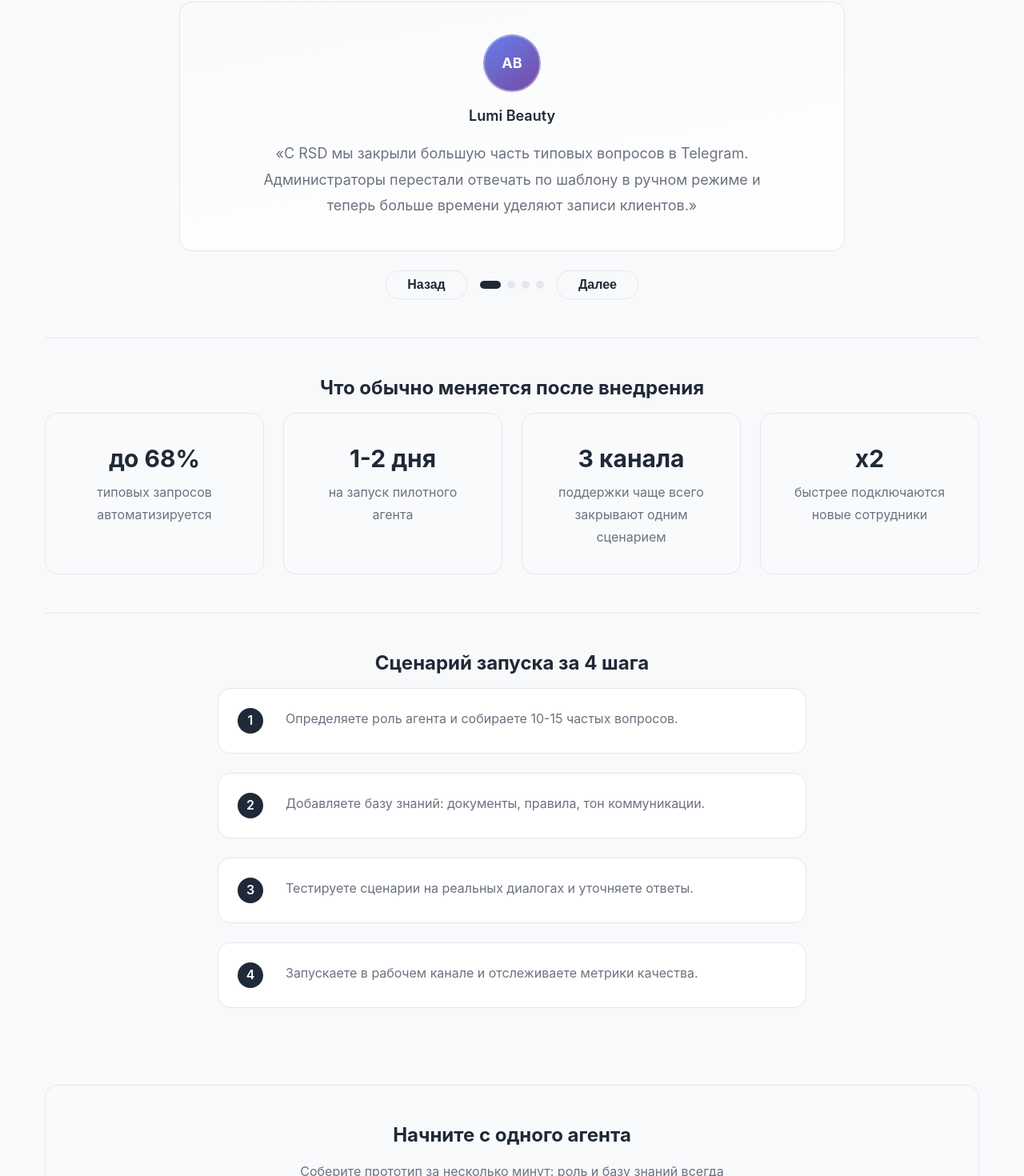
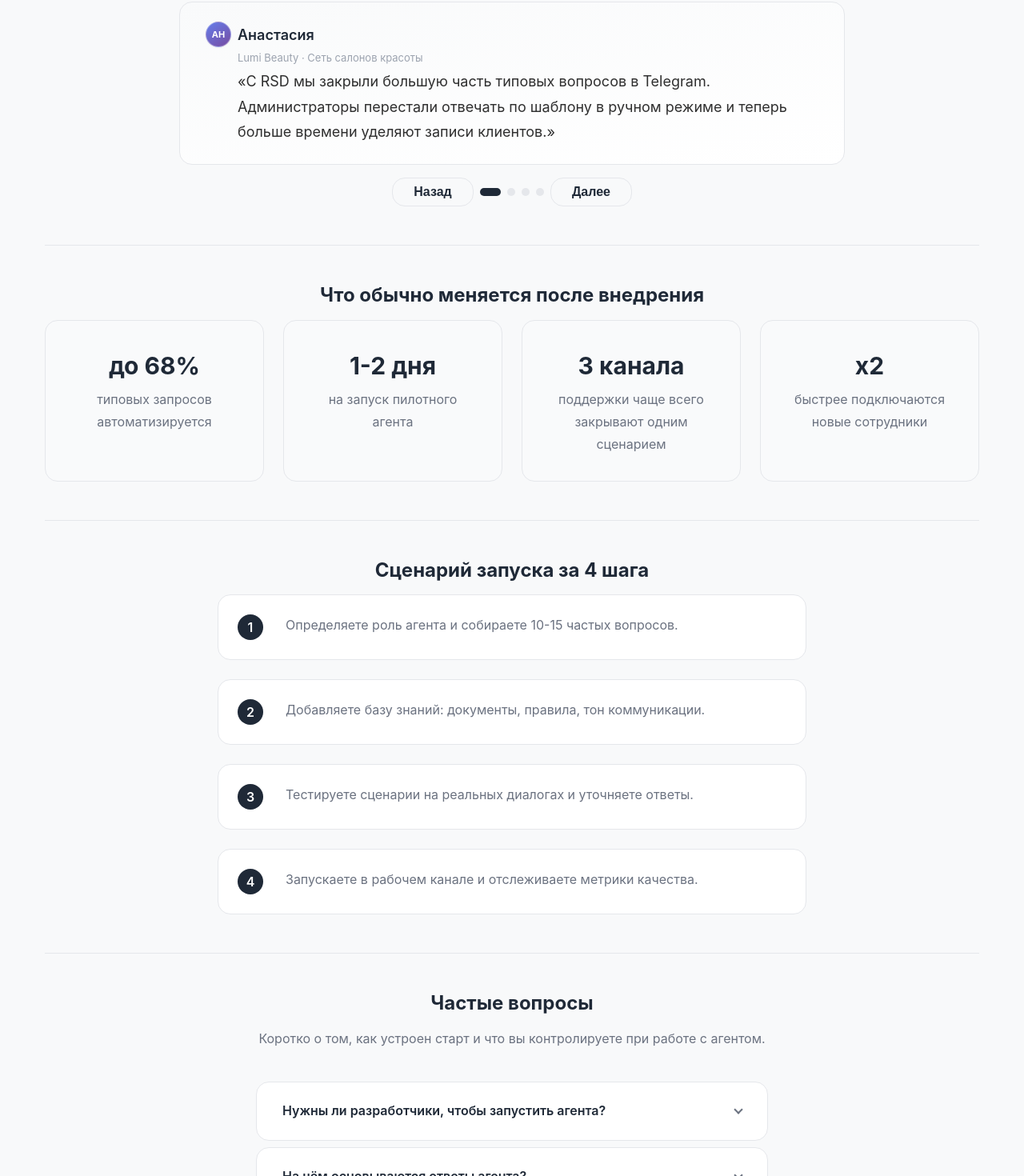
Before and after one commit to glinochka/RSD, a React (Vite) app in the folder frontend/: page / in a window 1280 px wide. Shown: the part 1330-2800 px from the top of the page at 80% size. Built offline with nearby package versions, Linux system fonts and the light colour scheme; no server answers.

Commit message:
robot txt and design

```diff
--- a/frontend/src/pages/Main.jsx
+++ b/frontend/src/pages/Main.jsx
@@ -32,26 +32,30 @@ const VALUE_HIGHLIGHTS = [
 const TESTIMONIALS = [
   {
     id: 'review-1',
-    name: 'Анастасия, владелец сети салонов',
+    name: 'Анастасия',
     company: 'Lumi Beauty',
+    segment: 'Сеть салонов красоты',
     text: 'С RSD мы закрыли большую часть типовых вопросов в Telegram. Администраторы перестали отвечать по шаблону в ручном режиме и теперь больше времени уделяют записи клиентов.',
   },
   {
     id: 'review-2',
-    name: 'Руслан, операционный директор',
+    name: 'Руслан',
     company: 'GreenBox Logistics',
+    segment: 'Логистика и доставка',
     text: 'За первую неделю запустили агента для входящих обращений от партнеров. Сократилось количество эскалаций, а ответы по SLA стали заметно стабильнее.',
   },
   {
     id: 'review-3',
-    name: 'Марина, основатель онлайн-школы',
+    name: 'Марина',
     company: 'Focus Learning',
+    segment: 'Онлайн-образование',
     text: 'Мы загрузили базу материалов и регламенты, и агент начал помогать ученикам 24/7. Команда поддержки обрабатывает сложные кейсы, а не повторяющиеся вопросы.',
   },
   {
     id: 'review-4',
-    name: 'Илья, руководитель продаж',
+    name: 'Илья',
     company: 'TechNova',
+    segment: 'B2B SaaS, продажи',
     text: 'Агент берет первый контакт и квалификацию заявок. Менеджеры получают уже подготовленные диалоги и быстрее доводят клиентов до демо.',
   },
 ];
@@ -86,17 +90,50 @@ const LAUNCH_STEPS = [
   'Запускаете в рабочем канале и отслеживаете метрики качества.',
 ];
 
+const FAQ_ITEMS = [
+  {
+    id: 'faq-1',
+    question: 'Нужны ли разработчики, чтобы запустить агента?',
+    answer:
+      'Нет. Вы задаёте роль, промпт и прикрепляете документы — агент готов к диалогу в Telegram. Доработки и уточнения сценария можно делать самостоятельно, без кода.',
+  },
+  {
+    id: 'faq-2',
+    question: 'На чём основываются ответы агента?',
+    answer:
+      'Агент опирается на загруженные вами материалы и инструкции. Вы контролируете тон и границы тем: типовые вопросы закрывает агент, сложные случаи остаются за людьми.',
+  },
+  {
+    id: 'faq-3',
+    question: 'Можно ли использовать корпоративные документы?',
+    answer:
+      'Платформа рассчитана на рабочий контекст: регламенты, прайсы, FAQ. Обращайте внимание на политику обработки данных в вашей организации и настройки доступа к боту.',
+  },
+  {
+    id: 'faq-4',
+    question: 'Сколько времени занимает первый запуск?',
+    answer:
+      'Часто достаточно от нескольких часов до пары дней: зависит от объёма базы знаний и того, насколько детально вы хотите прогнать тестовые диалоги перед включением для клиентов.',
+  },
+];
+
 const getInitials = (name) => {
-  const parts = name.replace(/,/g, ' ').split(/\s+/).filter(Boolean);
-  const first = parts[0]?.[0] ?? '?';
-  const second = parts[1]?.[0] ?? '';
-  return `${first}${second}`.toUpperCase();
+  const trimmed = name.trim();
+  if (!trimmed) return '?';
+  const parts = trimmed.replace(/,/g, ' ').split(/\s+/).filter(Boolean);
+  if (parts.length >= 2) {
+    return `${parts[0][0]}${parts[1][0]}`.toUpperCase();
+  }
+  const word = parts[0];
+  if (word.length >= 2) return `${word[0]}${word[1]}`.toUpperCase();
+  return word[0].toUpperCase();
 };
 
 const Main = () => {
   const navigate = useNavigate();
   const { isAuthenticated } = useAuth();
   const [activeTestimonialIndex, setActiveTestimonialIndex] = useState(0);
+  const [openFaqId, setOpenFaqId] = useState(null);
 
   const handleCreateAgent = () => {
     if (isAuthenticated) {
@@ -170,13 +207,25 @@ const Main = () => {
           <div className="testimonial-carousel" aria-live="polite">
             <article
               className="testimonial-card"
-              aria-label={`Отзыв: ${activeTestimonial.company}, ${activeTestimonial.name}`}
+              aria-label={`Отзыв: ${activeTestimonial.name}, ${activeTestimonial.company}`}
             >
-              <div className="testimonial-avatar" aria-hidden="true">
-                {getInitials(activeTestimonial.name)}
+              <div key={activeTestimonial.id} className="testimonial-card-body">
+                <div className="testimonial-card-top">
+                  <div className="testimonial-avatar" aria-hidden="true">
+                    {getInitials(activeTestimonial.name)}
+                  </div>
+                  <p className="testimonial-person-name">{activeTestimonial.name}</p>
+                </div>
+                <p className="testimonial-meta">
+                  <span className="testimonial-company-part">{activeTestimonial.company}</span>
+                  <span className="testimonial-meta-dot" aria-hidden="true">
+                    {' '}
+                    ·{' '}
+                  </span>
+                  <span className="testimonial-segment">{activeTestimonial.segment}</span>
+                </p>
+                <p className="testimonial-text">«{activeTestimonial.text}»</p>
               </div>
-              <p className="testimonial-company">{activeTestimonial.company}</p>
-              <p className="testimonial-text">«{activeTestimonial.text}»</p>
             </article>
             <div className="testimonial-controls">
               <button type="button" className="btn btn-outline testimonial-nav-btn" onClick={handlePrevTestimonial}>
@@ -227,6 +276,45 @@ const Main = () => {
           </ol>
         </section>
 
+        <section className="faq-section" aria-labelledby="faq-heading">
+          <h2 id="faq-heading" className="section-title">
+            Частые вопросы
+          </h2>
+          <p className="section-lead section-lead-tight">
+            Коротко о том, как устроен старт и что вы контролируете при работе с агентом.
+          </p>
+          <div className="faq-list">
+            {FAQ_ITEMS.map((item) => {
+              const isOpen = openFaqId === item.id;
+              return (
+                <div key={item.id} className={`faq-item${isOpen ? ' is-open' : ''}`}>
+                  <button
+                    type="button"
+                    className="faq-summary"
+                    aria-expanded={isOpen}
+                    aria-controls={`faq-panel-${item.id}`}
+                    id={`faq-trigger-${item.id}`}
+                    onClick={() => setOpenFaqId(isOpen ? null : item.id)}
+                  >
+                    {item.question}
+                  </button>
+                  <div
+                    id={`faq-panel-${item.id}`}
+                    role="region"
+                    aria-labelledby={`faq-trigger-${item.id}`}
+                    aria-hidden={!isOpen}
+                    className="faq-answer-shell"
+                  >
+                    <div className="faq-answer-inner">
+                      <p className="faq-answer">{item.answer}</p>
+                    </div>
+                  </div>
+                </div>
+              );
+            })}
+          </div>
+        </section>
+
         <section className="cta-band" aria-labelledby="cta-heading">
           <div className="cta-band-inner">
             <h2 id="cta-heading">Начните с одного агента</h2>
--- a/frontend/src/styles/main.css
+++ b/frontend/src/styles/main.css
@@ -92,6 +92,11 @@
   min-height: 0;
 }
 
+/* Небольшой зазор под последним сообщением (только герой на главной; авторизация без изменений) */
+.hero-media .agent-chat-showcase__messages {
+  padding-bottom: var(--spacing-sm);
+}
+
 /* Shared section headings */
 .section-title {
   text-align: center;
@@ -153,6 +158,8 @@
 
 /* Testimonials */
 .testimonials {
+  --testimonial-avatar-size: 2rem;
+  --testimonial-inline-offset: calc(var(--testimonial-avatar-size) + var(--spacing-sm));
   padding: var(--spacing-3xl) 0;
   border-top: 1px solid var(--color-border);
 }
@@ -163,60 +170,122 @@
 }
 
 .testimonial-card {
-  padding: var(--spacing-2xl);
+  padding: var(--spacing-lg) var(--spacing-xl);
   border: 1px solid var(--color-border);
   border-radius: var(--radius-lg);
   background: linear-gradient(170deg, var(--color-bg-light) 0%, var(--color-bg) 100%);
-  min-height: 220px;
+  min-height: 0;
   display: flex;
   flex-direction: column;
+  align-items: stretch;
+  text-align: left;
+  transition: border-color var(--transition-slow) ease, box-shadow var(--transition-slow) ease;
+}
+
+.testimonial-card:hover {
+  border-color: rgba(102, 126, 234, 0.22);
+  box-shadow: var(--shadow-sm);
+}
+
+@keyframes testimonial-card-enter {
+  from {
+    opacity: 0;
+    transform: translateY(6px);
+  }
+
+  to {
+    opacity: 1;
+    transform: translateY(0);
+  }
+}
+
+.testimonial-card-body {
+  display: flex;
+  flex-direction: column;
+  align-items: stretch;
+  gap: var(--spacing-xs);
+  animation: testimonial-card-enter 0.38s cubic-bezier(0.22, 1, 0.36, 1);
+}
+
+.testimonial-card-top {
+  display: flex;
+  flex-direction: row;
   align-items: center;
-  text-align: center;
-  gap: var(--spacing-base);
-  justify-content: center;
+  gap: var(--spacing-sm);
 }
 
 .testimonial-avatar {
-  width: 4.5rem;
-  height: 4.5rem;
+  width: var(--testimonial-avatar-size);
+  height: var(--testimonial-avatar-size);
   border-radius: 50%;
   display: flex;
   align-items: center;
   justify-content: center;
   flex-shrink: 0;
-  font-size: var(--font-size-lg);
+  font-size: 0.6875rem;
   font-weight: var(--font-weight-bold);
   color: #ffffff;
   background: linear-gradient(145deg, var(--color-primary) 0%, var(--color-primary-dark) 100%);
-  border: 2px solid rgba(255, 255, 255, 0.35);
+  border: 1px solid rgba(255, 255, 255, 0.35);
   box-shadow: var(--shadow-sm);
+  transition: transform var(--transition-slow) cubic-bezier(0.22, 1, 0.36, 1),
+    box-shadow var(--transition-slow) ease;
 }
 
-.testimonial-company {
+.testimonial-card:hover .testimonial-avatar {
+  transform: scale(1.03);
+  box-shadow: var(--shadow-md);
+}
+
+.testimonial-person-name {
   margin: 0;
   font-size: var(--font-size-lg);
   font-weight: var(--font-weight-semibold);
   color: var(--color-text);
+  line-height: 1.3;
+}
+
+.testimonial-meta {
+  margin: 0;
+  padding-left: var(--testimonial-inline-offset);
+  font-size: 0.8125rem;
+  line-height: 1.45;
+  color: var(--color-text-lighter);
+}
+
+.testimonial-company-part,
+.testimonial-segment {
+  color: inherit;
+}
+
+.testimonial-meta-dot {
+  color: var(--color-text-lighter);
 }
 
 .testimonial-text {
   margin: 0;
-  max-width: 40rem;
+  padding-left: var(--testimonial-inline-offset);
   font-size: var(--font-size-lg);
-  line-height: 1.8;
-  color: var(--color-text-light);
+  line-height: 1.75;
+  color: #2f2f2f;
 }
 
 .testimonial-controls {
-  margin-top: var(--spacing-lg);
+  margin-top: var(--spacing-base);
   display: flex;
   align-items: center;
   justify-content: center;
-  gap: var(--spacing-base);
+  gap: var(--spacing-sm);
 }
 
 .testimonial-nav-btn {
   min-width: 102px;
+  transition: transform var(--transition-base) ease, border-color var(--transition-base) ease,
+    background-color var(--transition-base) ease, box-shadow var(--transition-base) ease;
+}
+
+.testimonial-controls .btn.testimonial-nav-btn:active:not(:disabled) {
+  transform: translateY(0) scale(0.98);
 }
 
 .testimonial-dots {
@@ -233,7 +302,13 @@
   padding: 0;
   cursor: pointer;
   background-color: var(--color-border);
-  transition: all var(--transition-base);
+  transition: width 0.32s cubic-bezier(0.22, 1, 0.36, 1), background-color 0.25s ease,
+    border-radius 0.28s ease, transform 0.2s ease, opacity 0.2s ease;
+}
+
+.testimonial-dot:hover {
+  transform: scale(1.15);
+  opacity: 0.92;
 }
 
 .testimonial-dot.is-active {
@@ -319,6 +394,100 @@
   font-weight: var(--font-weight-semibold);
 }
 
+/* FAQ */
+.faq-section {
+  padding: var(--spacing-3xl) 0;
+  border-top: 1px solid var(--color-border);
+}
+
+.faq-list {
+  max-width: 40rem;
+  margin: 0 auto;
+  display: flex;
+  flex-direction: column;
+  gap: var(--spacing-sm);
+}
+
+.faq-item {
+  border: 1px solid var(--color-border);
+  border-radius: var(--radius-lg);
+  background-color: var(--color-bg);
+  overflow: hidden;
+  transition: border-color var(--transition-slow) ease, box-shadow var(--transition-slow) ease;
+}
+
+.faq-item.is-open {
+  box-shadow: var(--shadow-sm);
+}
+
+.faq-summary {
+  width: 100%;
+  margin: 0;
+  padding: var(--spacing-lg) var(--spacing-xl);
+  font-size: var(--font-size-base);
+  font-weight: var(--font-weight-semibold);
+  font-family: inherit;
+  line-height: 1.45;
+  text-align: left;
+  color: var(--color-text);
+  background: transparent;
+  border: none;
+  cursor: pointer;
+  display: flex;
+  align-items: center;
+  justify-content: space-between;
+  gap: var(--spacing-base);
+}
+
+.faq-summary::after {
+  content: '';
+  width: 0.5rem;
+  height: 0.5rem;
+  border-right: 2px solid var(--color-text-light);
+  border-bottom: 2px solid var(--color-text-light);
+  transform: rotate(45deg);
+  flex-shrink: 0;
+  margin-top: -0.2rem;
+  transition: transform 0.32s cubic-bezier(0.22, 1, 0.36, 1), border-color var(--transition-base) ease;
+}
+
+.faq-item.is-open .faq-summary::after {
+  transform: rotate(-135deg);
+  margin-top: 0.15rem;
+}
+
+/* Плавное раскрытие: <details> скрывает контент через display:none — переходы не работают; здесь контент всегда в потоке */
+.faq-answer-shell {
+  display: grid;
+  grid-template-rows: 0fr;
+  transition: grid-template-rows 0.45s cubic-bezier(0.33, 1, 0.68, 1);
+}
+
+.faq-item.is-open .faq-answer-shell {
+  grid-template-rows: 1fr;
+}
+
+.faq-answer-inner {
+  min-height: 0;
+  overflow: hidden;
+  opacity: 0;
+  transform: translateY(-0.35rem);
+  transition: opacity 0.32s ease 0.06s, transform 0.38s cubic-bezier(0.33, 1, 0.68, 1) 0.04s;
+}
+
+.faq-item.is-open .faq-answer-inner {
+  opacity: 1;
+  transform: translateY(0);
+}
+
+.faq-answer {
+  margin: 0;
+  padding: 0 var(--spacing-xl) var(--spacing-lg);
+  font-size: var(--font-size-base);
+  color: var(--color-text-light);
+  line-height: 1.75;
+}
+
 /* Closing CTA */
 .cta-band {
   margin: var(--spacing-3xl) 0 var(--spacing-2xl);
@@ -376,10 +545,6 @@
     font-size: var(--font-size-xl);
   }
 
-  .testimonial-card {
-    min-height: 0;
-  }
-
   .testimonial-text {
     font-size: var(--font-size-base);
   }
@@ -425,3 +590,33 @@
     padding: var(--spacing-base);
   }
 }
+
+@media (prefers-reduced-motion: reduce) {
+  .testimonial-card-body {
+    animation: none;
+  }
+
+  .faq-answer-shell,
+  .faq-answer-inner {
+    transition: none;
+  }
+
+  .faq-item.is-open .faq-answer-shell {
+    grid-template-rows: 1fr;
+  }
+
+  .faq-answer-inner {
+    opacity: 1;
+    transform: none;
+  }
+
+  .testimonial-card:hover .testimonial-avatar {
+    transform: none;
+  }
+
+  .testimonial-dot,
+  .testimonial-nav-btn,
+  .testimonial-card {
+    transition: none;
+  }
+}
```
Also changed, not shown: frontend/src/index.css (+16 -4 lines), frontend/public/robots.txt (added).
